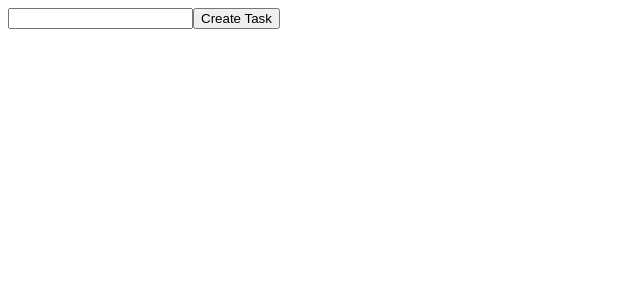
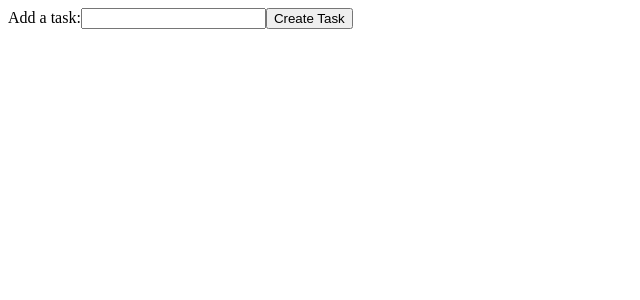
Before and after one commit to cmmartine/task-app, a React (Create React App) app: page / in a window 1280 px wide. Shown: the top 300 px of the page, without its empty margins (0-640 px from the left). Built offline with nearby package versions, Linux system fonts and the light colour scheme.

Commit message:
Changed adding tasks into a form

```diff
--- a/src/App.js
+++ b/src/App.js
@@ -48,8 +48,11 @@ class App extends Component{
 
     return (
       <>
-        <input type="text" className="task-input" id="task-input" onChange={this.handleChange} value={task.text}/>
-        <input type="submit" className="task-submit" value="Create Task" onClick={this.submitTask} />
+        <form>
+          <label htmlFor="task-input">Add a task:</label>
+          <input type="text" className="task-input" id="task-input" onChange={this.handleChange} value={task.text}/>
+          <input type="submit" className="task-submit" value="Create Task" onClick={this.submitTask} />
+        </form>
         <ShowTasks tasks={tasks} onDeleteClick={this.deleteTask}/>
       </>
     );
```
